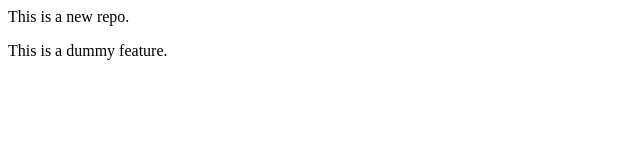
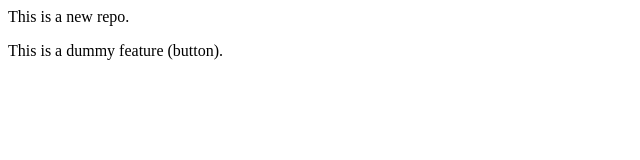
Before and after one commit to Madhavkrshah/DummyRepo, a plain HTML site: page index.html in a window 1280 px wide. Shown: the full height of the page, 0-640 px from the left. Drawn offline with Linux system fonts and the light colour scheme.

```diff
--- a/index.html
+++ b/index.html
@@ -1,2 +1,2 @@
 <p>This is a new repo.</p>
-<p>This is a dummy feature.</p>
+<p>This is a dummy feature (button).</p>
```
